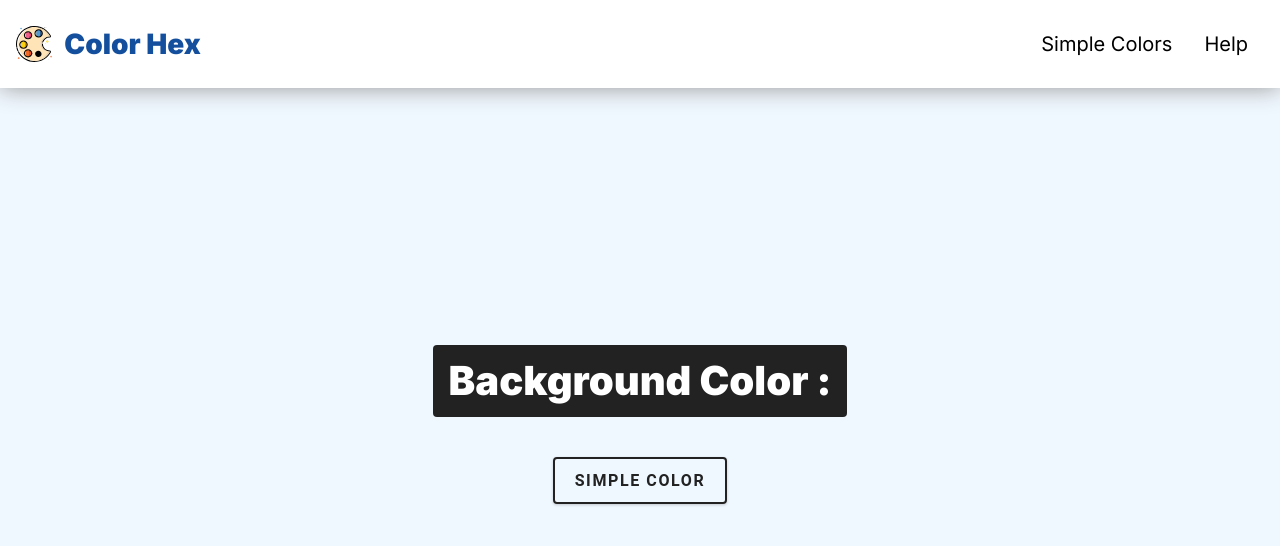
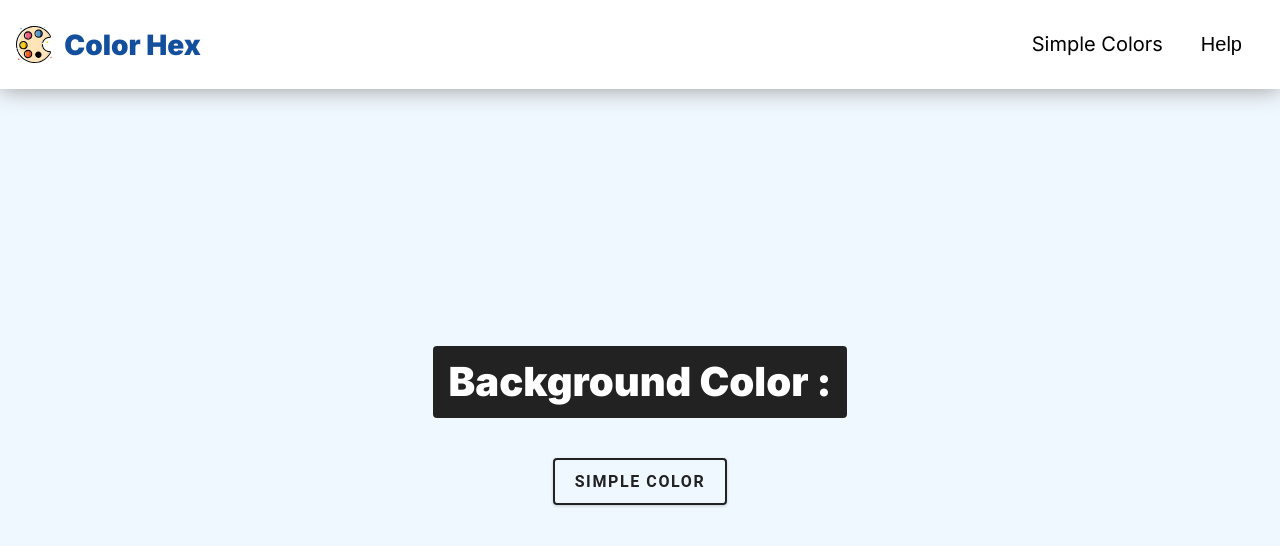
Before and after one commit to Tyrone-toinifity/Javascript-practice, a website built with Vite: page src/index.html in a window 1280 px wide. Built offline with nearby package versions, Linux system fonts and the light colour scheme.

Commit message:
change a tag to button

```diff
--- a/src/css/style.css
+++ b/src/css/style.css
@@ -206,12 +206,12 @@ h2:hover {
   cursor: pointer;
 }
 #myBtn {
-  font: 1.25rem;
-  height: 2rem;
-  background-color: #fff;
+  font-size: 1.25rem;
+  background-color: white;
   border: none;
   text-transform: none;
   cursor: pointer;
+  align-self: center;
 }
 
 .modal-body {
--- a/src/index.html
+++ b/src/index.html
@@ -40,7 +40,7 @@
           <li>
 
             <!-- <button id="myBtn">Help</button> -->
-            <a id="myBtn">Help</a>
+            <button id="myBtn">Help</button>
 
             <!-- The Modal -->
             <div id="myModal" class="modal">
--- a/src/js/script.js
+++ b/src/js/script.js
@@ -23,6 +23,10 @@ var btn2 = document.getElementById("myBtn");
 // Get the <span> element that closes the modal
 var span = document.getElementsByClassName("close")[0];
 
+
+
+
+
 // When the user clicks the button, open the modal
 btn2.onclick = function (e) {
   e.preventDefault();
```
Also changed, not shown: src/hex.html (+1 -1 lines).
